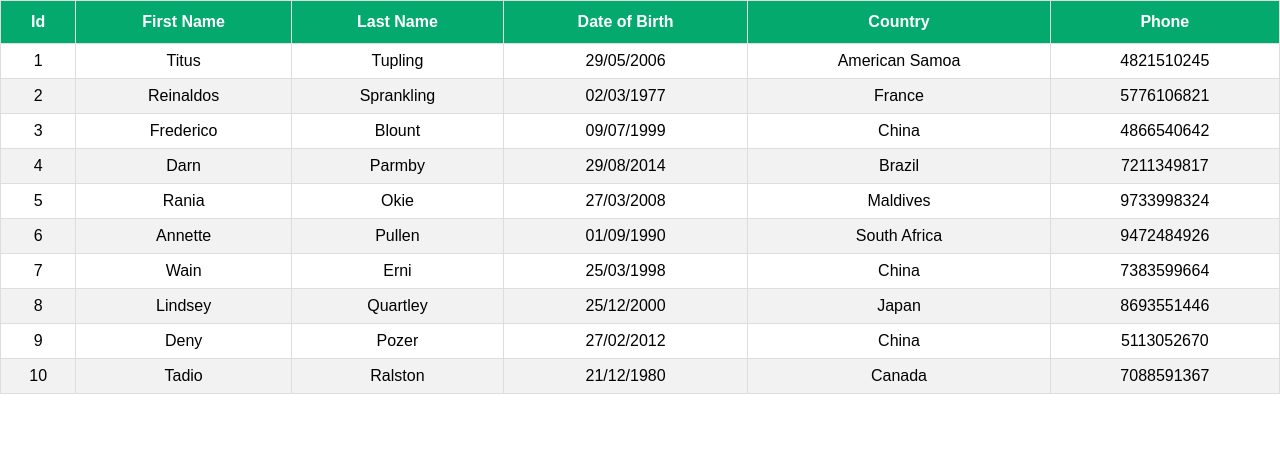
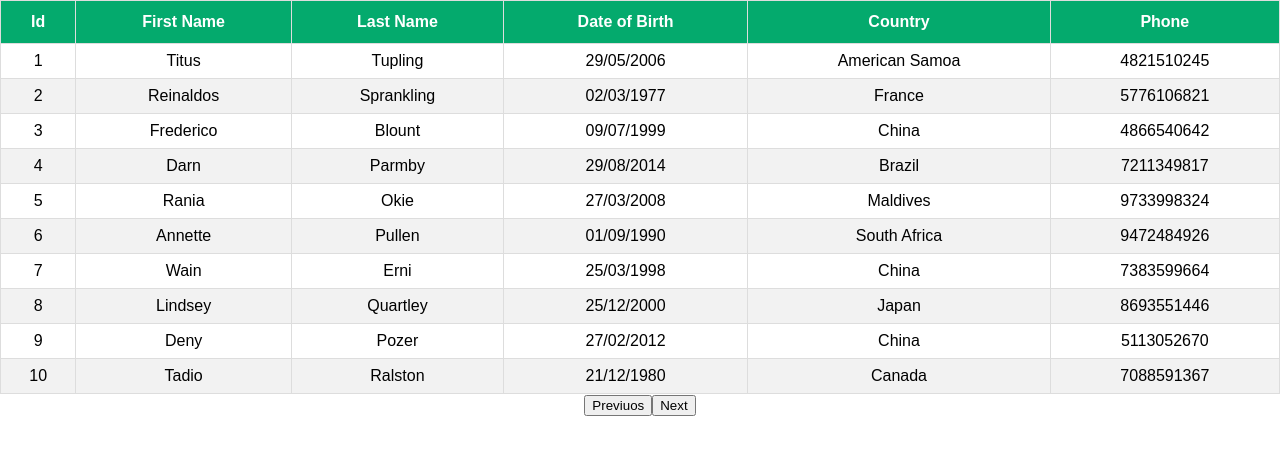
Before and after one commit to Monakhrsn/react-table, a React (Create React App) app: page / in a window 1280 px wide. Shown: the top 454 px of the page. Built offline with nearby package versions, Linux system fonts and the light colour scheme.

Commit message:
Implement Previuos and Next btn

```diff
--- a/src/components/paginationTable.tsx
+++ b/src/components/paginationTable.tsx
@@ -13,13 +13,19 @@ export const PaginationTable = () => {
     getTableBodyProps,
     headerGroups,
     page,
+    nextPage,
+    previousPage,
     prepareRow,
-  } = useTable<object>({
+  } = useTable<object>(
+    {
       columns,
       data,
-  }, usePagination);
+    },
+    usePagination
+  );
 
   return (
+    <>
       <table {...getTableProps()}>
         <thead>
           {headerGroups.map((headerGroup) => (
@@ -36,13 +42,20 @@ export const PaginationTable = () => {
             return (
               <tr {...row.getRowProps()}>
                 {row.cells.map((cell) => {
-                return <td {...cell.getCellProps()}>{cell.render('Cell')}</td>;
+                  return (
+                    <td {...cell.getCellProps()}>{cell.render('Cell')}</td>
+                  );
                 })}
               </tr>
             );
           })}
         </tbody>
       </table>
+      <div>
+        <button onClick={() => previousPage()}>Previuos</button>
+        <button onClick={() => nextPage()}>Next</button>
+      </div>
+    </>
   );
 };
 
```
Lines whose indentation alone changed are shown as unchanged.
